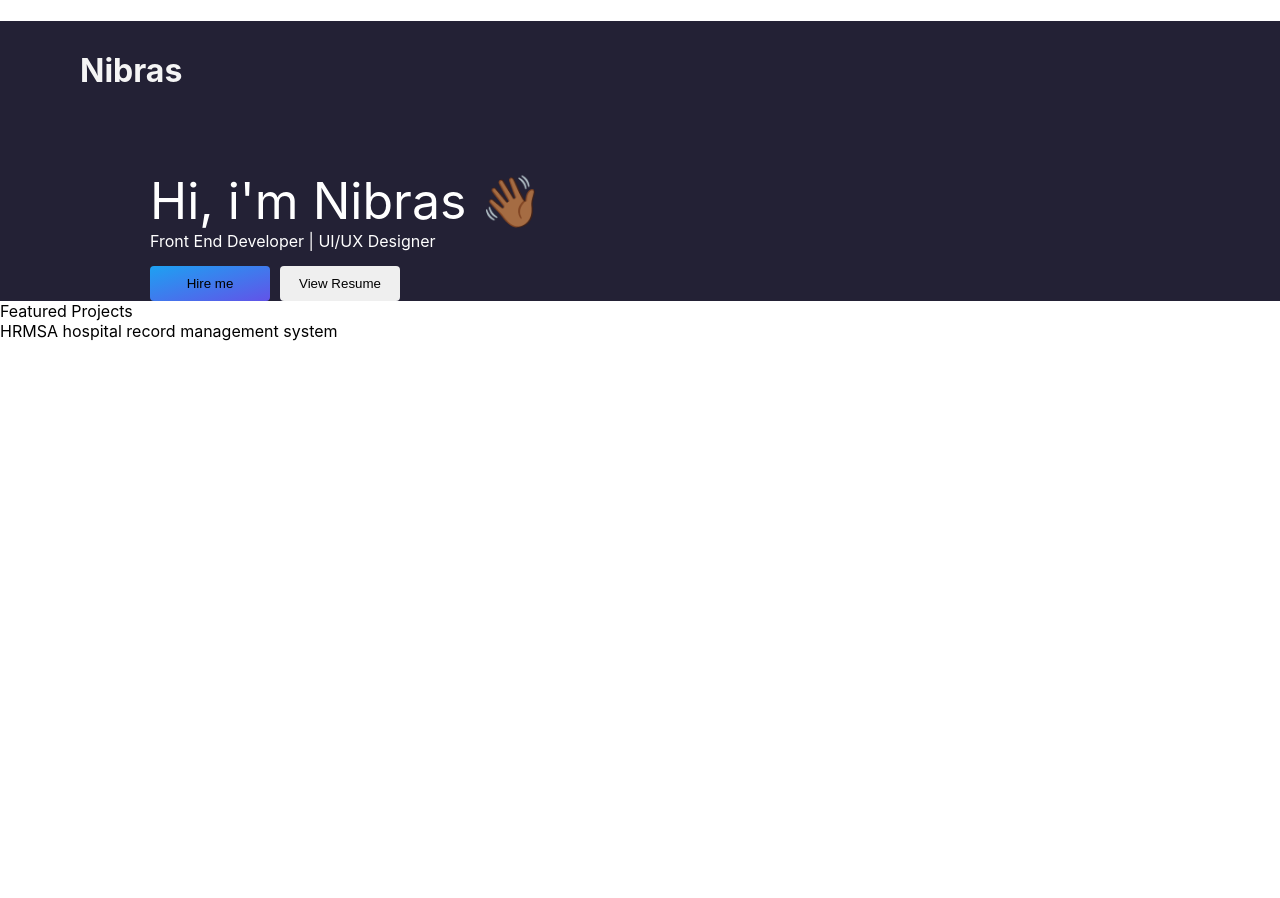
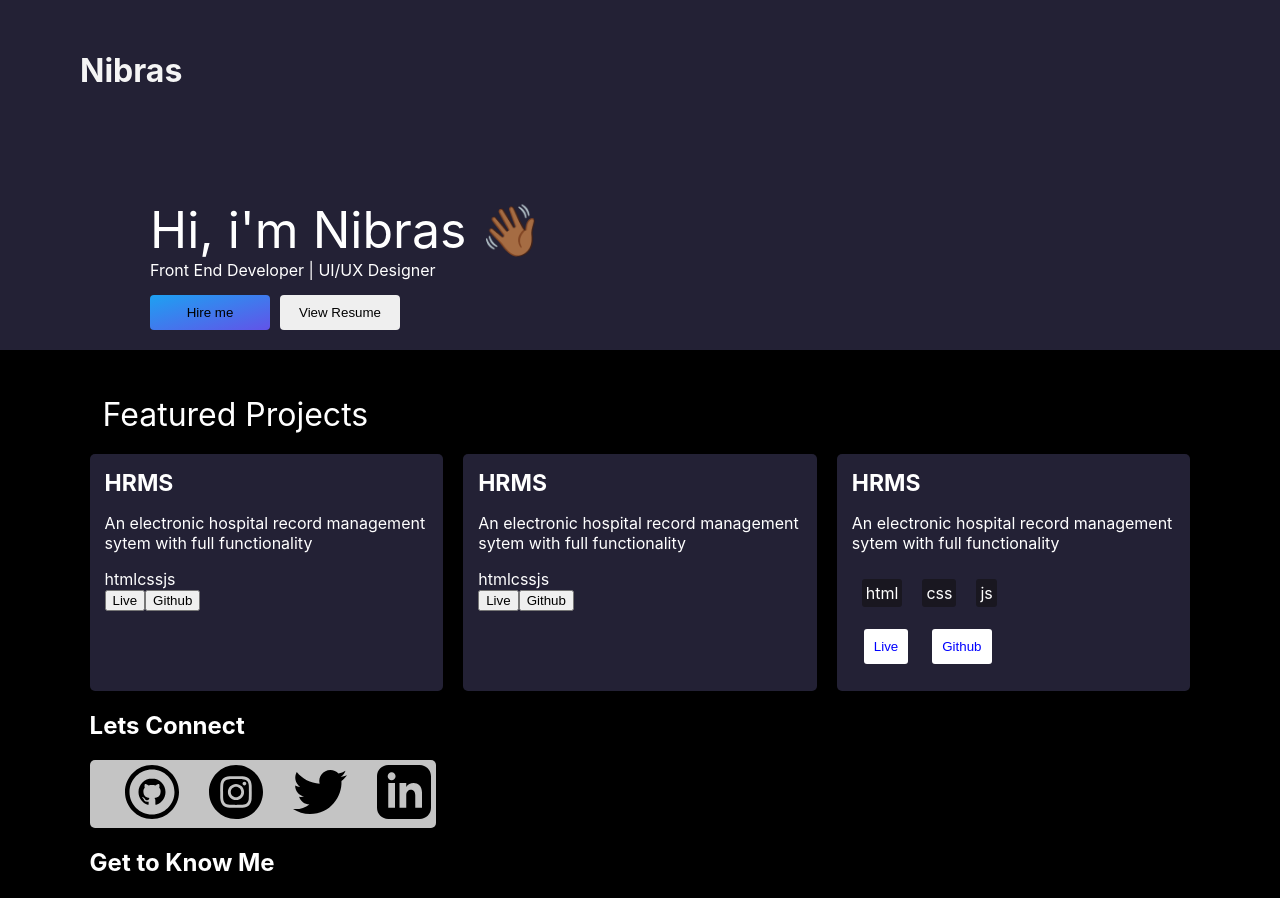
Before and after one commit to koltal/portfolio, a React (Create React App) app: page / in a window 1280 px wide. Shown: the top 898 px of the page. Before the commit the page ends 800 px from the top, so only its background shows below. Built offline with nearby package versions, Linux system fonts and the light colour scheme.

Commit message:
css modified

```diff
--- a/src/App.css
+++ b/src/App.css
@@ -1,5 +1,12 @@
 /* Header css starts here */
+.App{
+  background-color: black;
+}
+
 .Header-Section{
+  position: fixed;
+  top: 0;
+  width: 100%;
   color: white;
   background-color: #232135;
   height: 100px;
@@ -16,8 +23,9 @@
 
 .Main-Section{
   background-color: #232135;
-  padding-top: 50px;
+  padding-top: 200px;
   padding-left: 150px;
+  padding-bottom: 20px;
 
 }
 .Name{
@@ -51,6 +59,80 @@
 }
 
 .Project-Container{
+  margin: 0 auto;
+  width: 86%;
+  /* background-color: #232135; */
+  padding-bottom: 20px;
+}
+
+.Project-Card-Container{
   display: grid;
   grid-template-columns: repeat(3, 1fr);
+  grid-gap: 20px;
 }
+.C-My-Projects{
+  margin-top: 45px;
+  margin-bottom: 20px;
+}
+.My-projects{
+  color: white;
+  font-size: 32px;
+  padding: 13px;
+
+}
+.project-card{
+  background-color: #232135;
+  color: white;
+  padding: 15px;
+  border-radius: 5px;
+}
+.project-title{
+  font-size: 23px;
+  font-weight: bold;
+}
+.skills-block{
+  display: flex;
+  /* padding: 7px;
+  margin: 10px; */
+}
+.skills-block div{
+  background-color: #191720;
+  color: white;
+  padding: 4px;
+  /* border: 1px solid black; */
+  margin: 10px;
+  border-radius: 3px;
+}
+.Btn-container-redirect button{
+  padding: 10px;
+  border: none;
+  background-color: white;
+  color: blue;
+  border-radius: 3px;
+  margin: 12px;
+}
+.social{
+  /* background-color: white; */
+  color: white;
+
+}
+.github, .instagram, .twitter, .linkdin{
+  /* background-color: #232135; */
+  padding-left: 30px;
+}
+.social-icons{
+  display: flex;
+   /* background-color: #232135; */
+  background-color: whitesmoke;
+  padding: 5px;
+  width: fit-content;
+  opacity: 0.8;
+  border-radius: 5px;
+
+}
+.self-introduction-container{
+  color: white;
+}
+.my-skills-container{
+  color: white;
+}
--- a/src/components/projectSection.js
+++ b/src/components/projectSection.js
@@ -1,13 +1,90 @@
 const Project = () => {
     return (
-        <div>
-            <span>Featured Projects</span>
-            <div className= 'Project-Container'>
-                <div>
-                   <span>HRMS</span>
-                   <span>A hospital record management system</span>
+        <div className= 'Project-Container'>
+           <div className='C-My-Projects'>
+                <span className='My-projects'>Featured Projects</span>
+           </div>
+            <div className= 'Project-Card-Container'>
+                <div className='project-card'>
+                   <div>
+                    <span className='project-title'>HRMS</span><br></br>
+                    <p>An electronic hospital record management
+                        sytem with full functionality
+                    </p>
+                   </div>
+                   <div>
+                    <span>html</span>
+                    <span>css</span>
+                    <span>js</span>
+                   </div>
+                   <div>
+                    <button>Live</button>
+                    <button>Github</button>
+                   </div>
+                </div>
+                <div className='project-card'>
+                   <div>
+                    <span className='project-title'>HRMS</span><br></br>
+                    <p>An electronic hospital record management
+                        sytem with full functionality
+                    </p>
+                   </div>
+                   <div>
+                    <span>html</span>
+                    <span>css</span>
+                    <span>js</span>
+                   </div>
+                   <div>
+                    <button>Live</button>
+                    <button>Github</button>
+                   </div>
+                </div>
+                <div className='project-card'>
+                   <div>
+                    <span className='project-title'>HRMS</span><br></br>
+                    <p>An electronic hospital record management
+                        sytem with full functionality
+                    </p>
+                   </div>
+                   <div className='skills-block'>
+                       <div><span>html </span></div>
+                       <div><span>css </span></div>
+                       <div><span>js </span></div>
+
+                   </div>
+                   <div className='Btn-container-redirect'>
+                    <button>Live</button>
+                    <button>Github</button>
+                   </div>
                 </div>
             </div>
+            <div className='social'>
+                <div><h2>Lets Connect</h2></div>
+            <div className='social-icons'>
+                <div className='github'>
+                <svg xmlns="http://www.w3.org/2000/svg" width="54" height="54" viewBox="0 0 24 24"><path d="M12 2c5.514 0 10 4.486 10 10s-4.486 10-10 10-10-4.486-10-10 4.486-10 10-10zm0-2c-6.627 0-12 5.373-12 12s5.373 12 12 12 12-5.373 12-12-5.373-12-12-12zm0 6c-3.313 0-6 2.686-6 6 0 2.651 1.719 4.9 4.104 5.693.3.056.396-.13.396-.289v-1.117c-1.669.363-2.017-.707-2.017-.707-.272-.693-.666-.878-.666-.878-.544-.373.041-.365.041-.365.603.042.92.619.92.619.535.917 1.403.652 1.746.499.054-.388.209-.652.381-.802-1.333-.152-2.733-.667-2.733-2.965 0-.655.234-1.19.618-1.61-.062-.153-.268-.764.058-1.59 0 0 .504-.161 1.65.615.479-.133.992-.199 1.502-.202.51.002 1.023.069 1.503.202 1.146-.776 1.648-.615 1.648-.615.327.826.121 1.437.06 1.588.385.42.617.955.617 1.61 0 2.305-1.404 2.812-2.74 2.96.216.186.412.551.412 1.111v1.646c0 .16.096.347.4.288 2.383-.793 4.1-3.041 4.1-5.691 0-3.314-2.687-6-6-6z"/></svg>
+                </div>
+                <div className='instagram'>
+                <svg xmlns="http://www.w3.org/2000/svg" width="54" height="54" viewBox="0 0 24 24"><path d="M14.829 6.302c-.738-.034-.96-.04-2.829-.04s-2.09.007-2.828.04c-1.899.087-2.783.986-2.87 2.87-.033.738-.041.959-.041 2.828s.008 2.09.041 2.829c.087 1.879.967 2.783 2.87 2.87.737.033.959.041 2.828.041 1.87 0 2.091-.007 2.829-.041 1.899-.086 2.782-.988 2.87-2.87.033-.738.04-.96.04-2.829s-.007-2.09-.04-2.828c-.088-1.883-.973-2.783-2.87-2.87zm-2.829 9.293c-1.985 0-3.595-1.609-3.595-3.595 0-1.985 1.61-3.594 3.595-3.594s3.595 1.609 3.595 3.594c0 1.985-1.61 3.595-3.595 3.595zm3.737-6.491c-.464 0-.84-.376-.84-.84 0-.464.376-.84.84-.84.464 0 .84.376.84.84 0 .463-.376.84-.84.84zm-1.404 2.896c0 1.289-1.045 2.333-2.333 2.333s-2.333-1.044-2.333-2.333c0-1.289 1.045-2.333 2.333-2.333s2.333 1.044 2.333 2.333zm-2.333-12c-6.627 0-12 5.373-12 12s5.373 12 12 12 12-5.373 12-12-5.373-12-12-12zm6.958 14.886c-.115 2.545-1.532 3.955-4.071 4.072-.747.034-.986.042-2.887.042s-2.139-.008-2.886-.042c-2.544-.117-3.955-1.529-4.072-4.072-.034-.746-.042-.985-.042-2.886 0-1.901.008-2.139.042-2.886.117-2.544 1.529-3.955 4.072-4.071.747-.035.985-.043 2.886-.043s2.14.008 2.887.043c2.545.117 3.957 1.532 4.071 4.071.034.747.042.985.042 2.886 0 1.901-.008 2.14-.042 2.886z"/></svg>
+                </div>
+                <div className='twitter'>
+                <svg xmlns="http://www.w3.org/2000/svg" width="54" height="54" viewBox="0 0 24 24"><path d="M24 4.557c-.883.392-1.832.656-2.828.775 1.017-.609 1.798-1.574 2.165-2.724-.951.564-2.005.974-3.127 1.195-.897-.957-2.178-1.555-3.594-1.555-3.179 0-5.515 2.966-4.797 6.045-4.091-.205-7.719-2.165-10.148-5.144-1.29 2.213-.669 5.108 1.523 6.574-.806-.026-1.566-.247-2.229-.616-.054 2.281 1.581 4.415 3.949 4.89-.693.188-1.452.232-2.224.084.626 1.956 2.444 3.379 4.6 3.419-2.07 1.623-4.678 2.348-7.29 2.04 2.179 1.397 4.768 2.212 7.548 2.212 9.142 0 14.307-7.721 13.995-14.646.962-.695 1.797-1.562 2.457-2.549z"/></svg>
+                </div>
+                <div className='linkdin'>
+                <svg xmlns="http://www.w3.org/2000/svg" width="54" height="54" viewBox="0 0 24 24"><path d="M19 0h-14c-2.761 0-5 2.239-5 5v14c0 2.761 2.239 5 5 5h14c2.762 0 5-2.239 5-5v-14c0-2.761-2.238-5-5-5zm-11 19h-3v-11h3v11zm-1.5-12.268c-.966 0-1.75-.79-1.75-1.764s.784-1.764 1.75-1.764 1.75.79 1.75 1.764-.783 1.764-1.75 1.764zm13.5 12.268h-3v-5.604c0-3.368-4-3.113-4 0v5.604h-3v-11h3v1.765c1.396-2.586 7-2.777 7 2.476v6.759z"/></svg>
+                </div>
+            </div>
+            </div>
+            <div className='self-introduction-container'>
+                <div><h2>Get to Know Me</h2></div>
+                <div>
+                    <p>I'm a front end developer with 3 years experience in REACTJS and 2 years experience in REACT NATIVE.I have the passion of working in a tech industry where i develop products for thousands of people to use. In my career of learning, I realise that tech industry is just a continuous learning world, hence I’m always in the process and passionate of learning new things most especially in the javascript world. And finally i'm open for contracts, remote jobs, and jobs that may also need relocation.</p>
+                </div>
+            </div>
+            <div className='my-skills-container'>
+                <div><h2>My Skills</h2></div>
+            </div>
+
         </div>
      );
 }
--- a/src/index.css
+++ b/src/index.css
@@ -5,6 +5,7 @@ body {
     sans-serif;
   -webkit-font-smoothing: antialiased;
   -moz-osx-font-smoothing: grayscale;
+  /* background-color: black; */
 }
 
 code {
```
